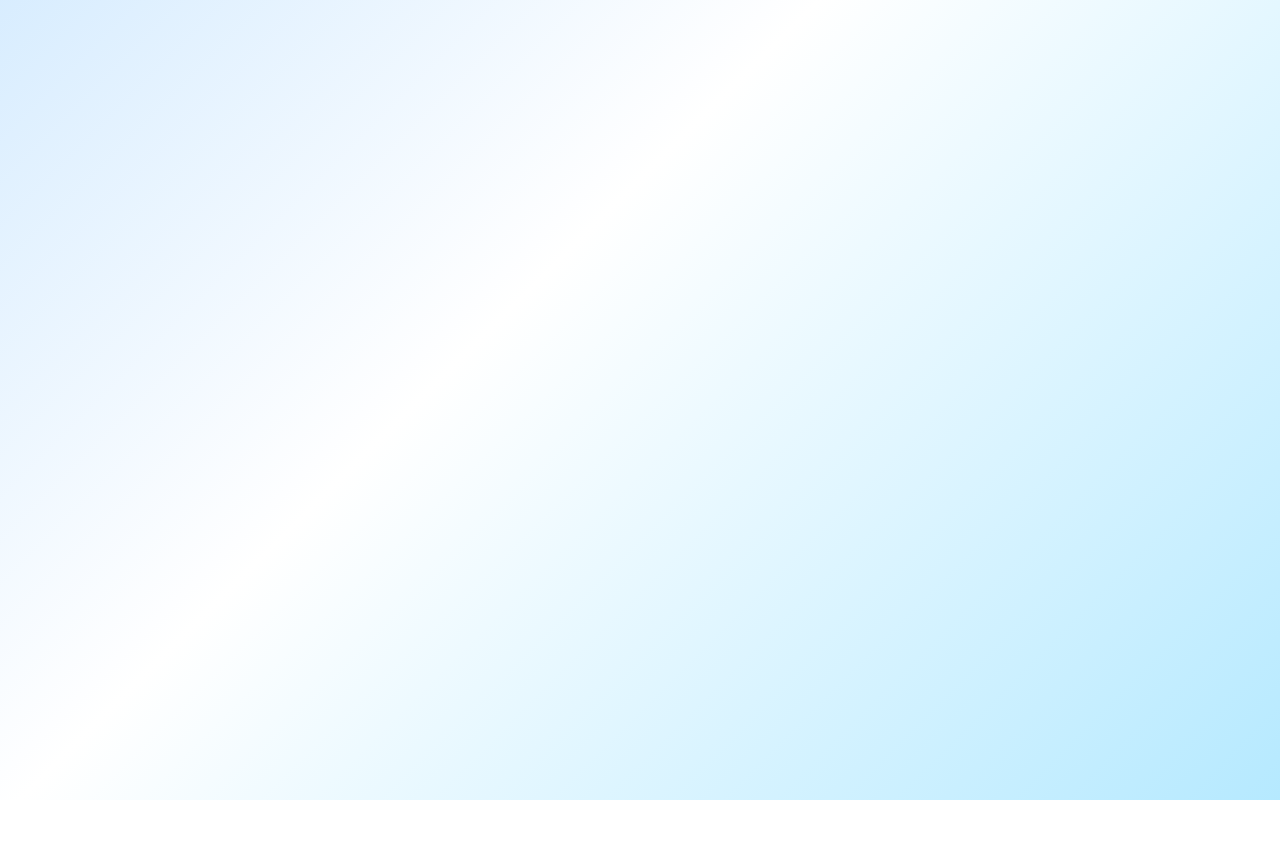
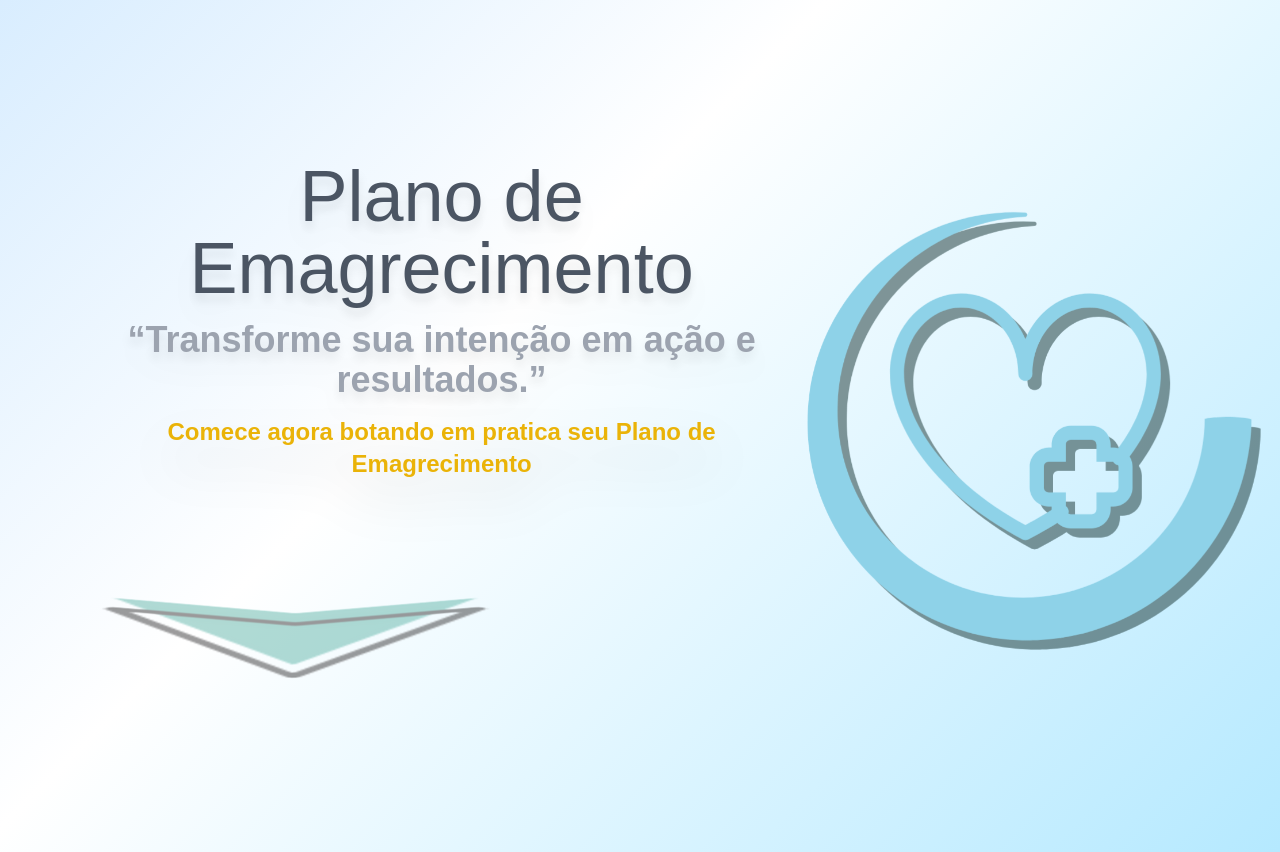
Before and after one commit to jonasprodrigues/plano_emagrecimento, a plain HTML site: page index.html in a window 1280 px wide. Before the commit the page ends 800 px from the top, so only its background shows below. Drawn offline with nearby package versions, Linux system fonts and the light colour scheme.

Commit message:
section hero

```diff
--- a/index.html
+++ b/index.html
@@ -34,6 +34,19 @@
         animation: float-x 3s ease-in-out infinite;
         }
 
+        @keyframes float-y {
+        0%, 100% {
+            transform: translatey(0);
+        }
+        50% {
+            transform: translatey(10px);
+        }
+        }
+
+        .animate-float-y {
+        animation: float-y 1s ease-in-out infinite;
+        }
+
         @keyframes slide-in-left {
         0% {
             transform: translateX(-150px);
@@ -44,6 +57,8 @@
             opacity: 1;
         }
         }
+
+
 
         .animate-slide-in-left {
         animation: slide-in-left 1.2s ease-out;
@@ -97,5 +112,47 @@
 <body class="bg-animado">
 
 
+
+
+
+    <section id="hero" class="px-8 py-16 md:y-[1600px]">
+        <!-- Div interna que controla layout -->
+        <div class="flex flex-col md:flex-row items-center justify-between pl-16">
+
+            <!-- Coluna Esquerda (60% do espaço em desktop) -->
+            <div class="w-full md:w-[60%] space-y-4 pt-24">
+            <h1 class="text-3xl md:text-7xl text-gray-600 leading-tight drop-shadow-xl">
+                Plano de Emagrecimento
+            </h1>
+
+            <h2 class="text-4xl font-semibold text-gray-400 drop-shadow-xl">
+               “Transforme sua intenção em ação e resultados.”
+            </h2>
+
+            <h3 class="text-2xl font-semibold text-yellow-500 drop-shadow-2xl">
+                Comece agora botando em pratica seu Plano de Emagrecimento
+            </h3>
+
+            <img
+                    src="assets/seta3.png"
+                    alt="Corneta"
+                    class="py-24 md:w-[400px] animate-float-y"
+                >
+
+            </div>
+
+            <!-- Coluna Direita (40% do espaço em desktop) -->
+            <div class="w-full md:w-[40%] flex justify-center mt-10 md:mt-0">
+                <img
+                    src="assets/logo-hero.png"
+                    alt="Corneta"
+                    class="md:w-[600px] animate-float-x"
+                >
+            </div>
+
+        </div>
+    </section>
+
+
 </body>
 </html>
```
Also changed, not shown: assets/logo-hero.png (added), assets/seta.png (added), assets/seta2.png (added), assets/seta3.png (added).
